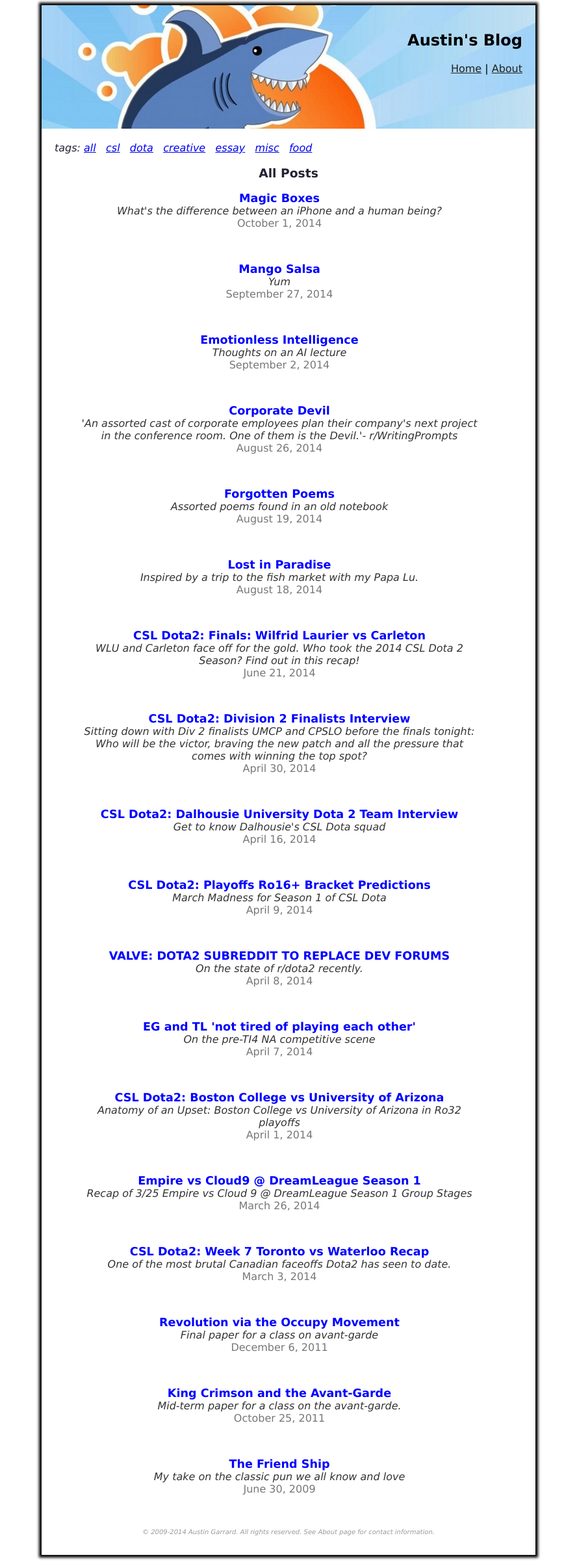
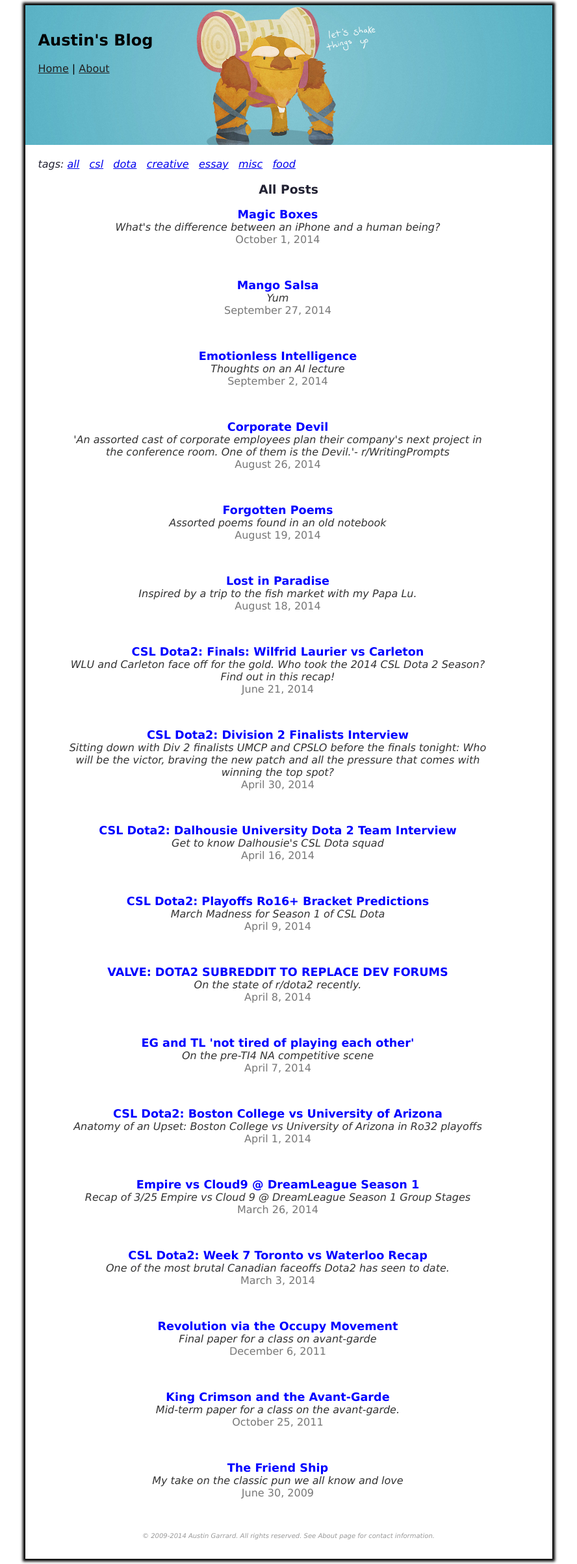
Before and after one commit to danwbyrne/austin-garrard.github.io, a Jekyll site: the page built from index.html, in a window 1280 px wide. Shown: the whole page at 65% size, without its empty margins (196-1084 px from the left). Built offline with Jekyll 4.4.1, drawn with Linux system fonts in a browser that asks for light colours; Markdown is read by kramdown in place of the engine named in the settings.

Commit message:
new banner

```diff
--- a/assets/styles.scss
+++ b/assets/styles.scss
@@ -10,8 +10,8 @@ body {
   font-size: 1em;
 }
 
-$banner_width: 760px;
-$banner_height: 150px;
+$banner_width: 811px;
+$banner_height: 175px;
 $container_padding: 20px;
 $container_width: $banner_width - ($container_padding * 2);
 div.container {
@@ -33,9 +33,9 @@ div.header {
     width: $container_width;
     height: $banner_height;
     padding: $container_padding;
-    text-align: right;
+    text-align: left;
     color: #000;
-    background-image: url('banner.jpg');
+    background-image: url('banner1.jpg');
     a {
         color: #222;
     }
```
Also changed, not shown: assets/banner1.jpg (added).
